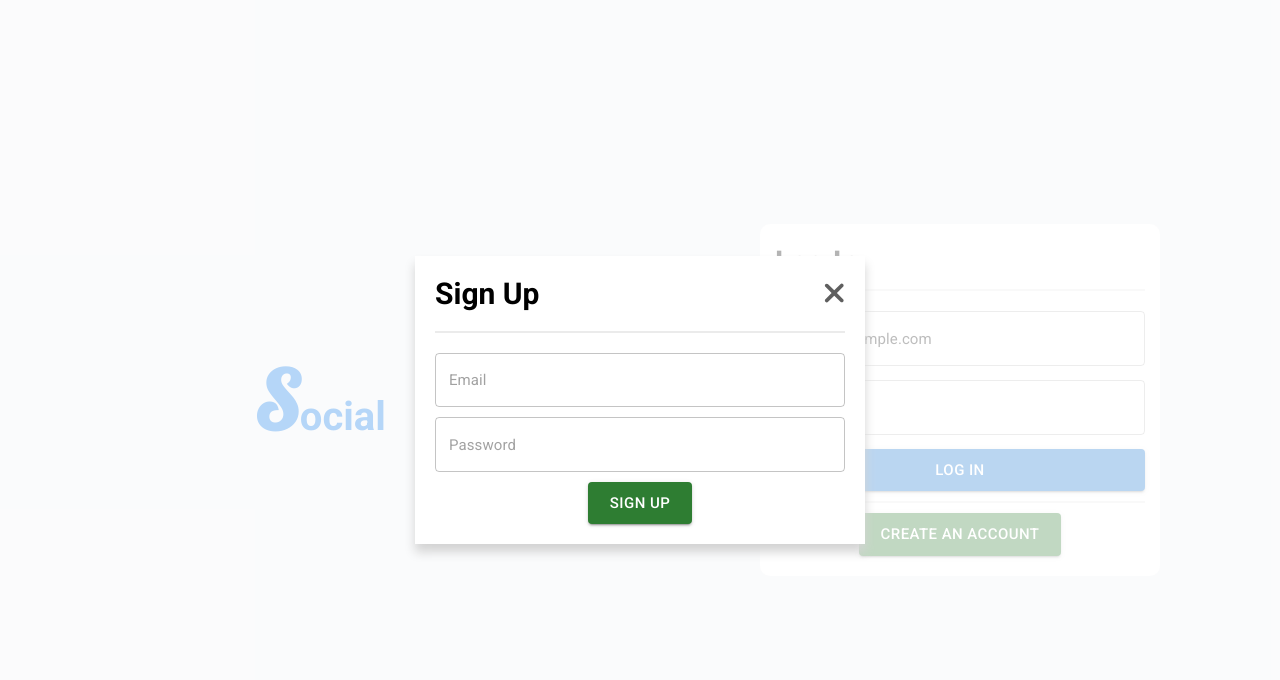
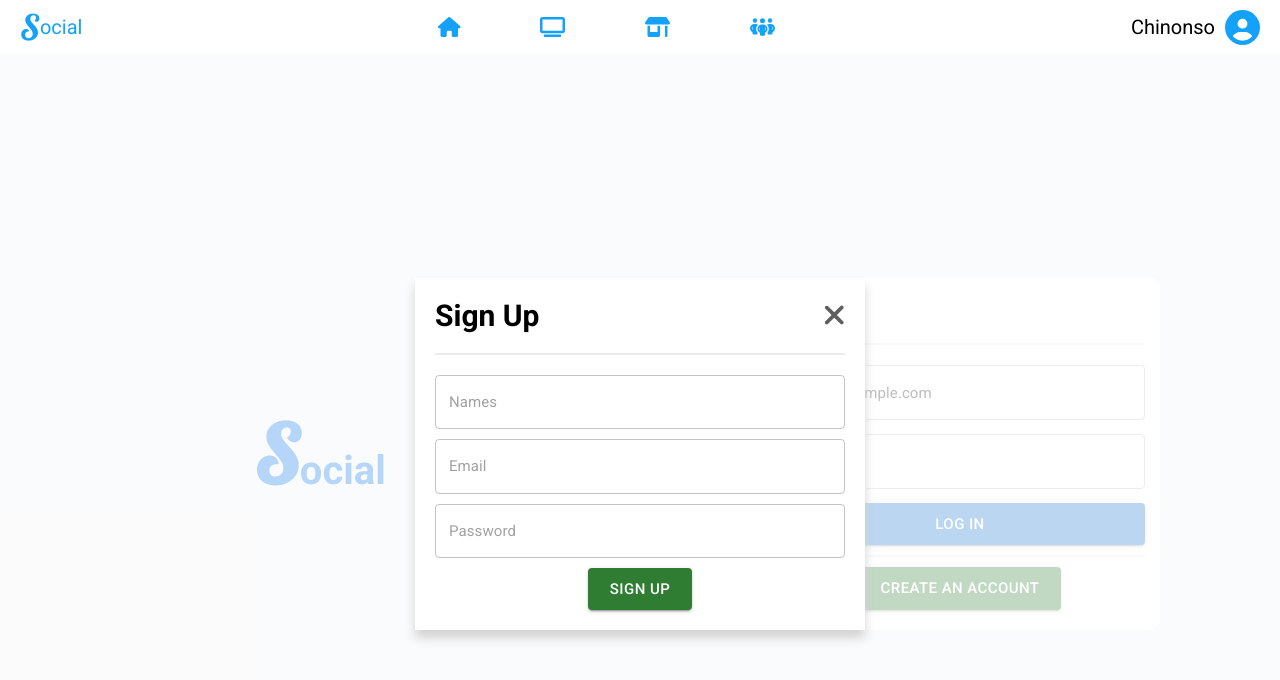
Before and after one commit to marcusxart/social-app, a React (Create React App) app: page / in a window 1280 px wide. Both pictures are taken after typing "name@example.com", "Sample123" into the empty fields and a click on the button "CREATE AN ACCOUNT". Shown: the top 680 px of the page. Built offline with nearby package versions, Linux system fonts and the light colour scheme; no server answers; the HTML template or start-up script is replaced by a standard one.

Commit message:
getting user data

```diff
--- a/src/App.js
+++ b/src/App.js
@@ -1,19 +1,49 @@
 import { Route, Routes } from "react-router-dom";
-import { useSelector } from "react-redux/es/exports";
+import { useEffect, useState } from "react";
+import { onAuthStateChanged } from "firebase/auth";
+import { collection, getDocs } from "firebase/firestore";
+import { auth, db } from "./firebaseConfig";
+import { useDispatch } from "react-redux";
+import { logIn, logOut } from "./features/slices/userSlice";
 import "./app.css";
+import { useNavigate } from "react-router-dom";
 import Header from "./components/Header";
 import Home from "./components/Home";
 import Auth from "./components/Auth";
 import Profile from "./components/Profile";
 
 function App() {
-  const userLogged = false;
+  const dispatch = useDispatch();
+  const navigate = useNavigate();
+  const [isActive, setIsActive] = useState(false);
+
+  const handleGetUser = async () => {
+    const querySnapshot = await getDocs(collection(db, "users"));
+    querySnapshot.forEach((doc) => {
+      dispatch(logIn({ id: doc.id, ...doc.data() }));
+    });
+  };
+
+  useEffect(() => {
+    onAuthStateChanged(auth, (user) => {
+      if (user) {
+        handleGetUser();
+        setIsActive(true);
+      } else {
+        dispatch(logOut());
+        setIsActive(true);
+        navigate("/");
+      }
+    });
+  }, []);
+
   return (
     <main className="App">
-      {userLogged && <Header />}
+      {isActive && <Header />}
       <Routes>
-        <Route path="/" element={userLogged ? <Home /> : <Auth />} />
-        {userLogged && <Route path="/profile/*" element={<Profile />} />}
+        <Route path="/" element={<Auth />} />
+        <Route path="/home" element={isActive && <Home />} />
+        <Route path="/profile/*" element={isActive && <Profile />} />
       </Routes>
     </main>
   );
--- a/src/components/Auth.jsx
+++ b/src/components/Auth.jsx
@@ -1,31 +1,14 @@
 import React, { useState } from "react";
-import { useDispatch } from "react-redux/es/hooks/useDispatch";
 import styled from "styled-components";
 import { TextField, Button } from "@mui/material";
 import variable from "../variable";
 import SignUp from "./SignUp";
-import { auth, signInUser } from "../firebaseConfig";
 
 const Auth = () => {
   const [email, setEmail] = useState("");
   const [password, setPassword] = useState("");
   const [error, setError] = useState(null);
   const [toggleSignUp, setToggleSignUp] = useState(false);
-
-  const handleSignInUser = (e) => {
-    e.preventDefault();
-
-    signInUser(auth, email, password)
-      .then((userCredential) => {
-        // Signed in
-        const user = userCredential.user;
-        console.log(user.uid);
-      })
-      .catch((err) => {
-        const errorMessage = err.message;
-        setError(errorMessage);
-      });
-  };
 
   return (
     <AuthStyled>
@@ -40,7 +23,7 @@ const Auth = () => {
             <h2>Log In</h2>
           </header>
           <hr />
-          <form onSubmit={handleSignInUser}>
+          <form>
             <TextField
               placeholder="Email"
               type="email"
--- a/src/components/Header.jsx
+++ b/src/components/Header.jsx
@@ -1,7 +1,8 @@
 import React from "react";
 import styled from "styled-components";
 import variable from "../variable";
-import { useLocation } from "react-router-dom";
+import { useSelector } from "react-redux";
+import { selectUser } from "../features/slices/userSlice";
 import { FontAwesomeIcon } from "@fortawesome/react-fontawesome";
 import {
   faHome,
@@ -12,8 +13,7 @@ import {
 } from "@fortawesome/free-solid-svg-icons";
 
 const Header = () => {
-  const path = useLocation().pathname;
-  return path === "/auth" ? null : (
+  return (
     <Nav>
       <div className="nav-left">
         <div className="logo">
@@ -35,7 +35,10 @@ const Header = () => {
           <FontAwesomeIcon icon={faPeopleGroup} />
         </li>
       </ul>
-      <FontAwesomeIcon className="profile" icon={faCircleUser} />
+      <div className="profile">
+        <p>Chinonso</p>
+        <FontAwesomeIcon className="profile-icon" icon={faCircleUser} />
+      </div>
     </Nav>
   );
 };
@@ -59,7 +62,17 @@ const Nav = styled.nav`
   }
 
   .profile {
-    font-size: 3.5rem;
+    display: flex;
+    align-items: center;
+    p {
+      font-size: 2rem;
+      margin-right: 1rem;
+      color: black;
+    }
+    .profile-icon {
+      font-size: 3.5rem;
+      cursor: pointer;
+    }
   }
 
   ul {
--- a/src/components/SignUp.jsx
+++ b/src/components/SignUp.jsx
@@ -1,28 +1,46 @@
 import React, { useState } from "react";
+import { useNavigate } from "react-router-dom";
 import styled from "styled-components";
 import { FontAwesomeIcon } from "@fortawesome/react-fontawesome";
 import { TextField, Button } from "@mui/material";
 import { faXmark } from "@fortawesome/free-solid-svg-icons";
-import { auth, createUser } from "../firebaseConfig";
+import { createUserWithEmailAndPassword } from "firebase/auth";
+import { setDoc, doc } from "firebase/firestore";
+import { auth, db } from "../firebaseConfig";
 
 const SignUp = ({ toggleSignUp, setToggleSignUp }) => {
   const [email, setEmail] = useState("");
   const [password, setPassword] = useState("");
-  const [error, setError] = useState(null);
+  const [names, setNames] = useState("");
+  const [error, setError] = useState("");
 
-  const handleCreateUser = (e) => {
+  const handleCapitalize = (e) => {
+    const value = e.target.value;
+    const uppercaseWords = (str) =>
+      str.replace(/^(.)|\s+(.)/g, (c) => c.toUpperCase());
+    const result = uppercaseWords(value);
+    setNames(result);
+  };
+
+  const handleSubmit = async (e) => {
     e.preventDefault();
-
-    createUser(auth, email, password)
-      .then((userCredential) => {
-        // Signed in
-        const user = userCredential.user;
-        setToggleSignUp(false);
-      })
-      .catch((err) => {
-        const errorMessage = err.message;
-        setError(errorMessage);
+    try {
+      const response = await createUserWithEmailAndPassword(
+        auth,
+        email,
+        password
+      );
+      const user = response.user;
+      await setDoc(doc(db, "users", user.uid), {
+        names,
+        email,
       });
+      setToggleSignUp(false);
+    } catch (err) {
+      setError(err);
+      alert(err.message);
+      console.log(err);
+    }
   };
 
   return (
@@ -38,7 +56,16 @@ const SignUp = ({ toggleSignUp, setToggleSignUp }) => {
               />
             </header>
             <hr />
-            <Form onSubmit={handleCreateUser}>
+            <Form onSubmit={handleSubmit}>
+              <TextField
+                placeholder="Names"
+                type="text"
+                style={{ marginBottom: "1rem" }}
+                inputProps={{ style: { fontSize: 15 } }}
+                value={names}
+                fullWidth
+                onChange={handleCapitalize}
+              />
               <TextField
                 style={{ marginBottom: "1rem" }}
                 placeholder="Email"
--- a/src/features/slices/userSlice.js
+++ b/src/features/slices/userSlice.js
@@ -1,12 +1,7 @@
 import { createSlice } from "@reduxjs/toolkit";
 
 const initialState = {
-  user: {
-    name: null,
-    email: null,
-    userId: null,
-    photo: null,
-  },
+  user: null,
 };
 
 const userSlice = createSlice({
@@ -16,17 +11,12 @@ const userSlice = createSlice({
     logIn(state, action) {
       state.user = action.payload;
     },
-    signOut(state) {
-      state.user = {
-        name: null,
-        email: null,
-        userId: null,
-        photo: null,
-      };
+    logOut(state) {
+      state.user = null;
     },
   },
 });
 
 export default userSlice.reducer;
-export const { logIn, signOut } = userSlice.actions;
+export const { logIn, logOut } = userSlice.actions;
 export const selectUser = (state) => state.user.user;
--- a/src/firebaseConfig.js
+++ b/src/firebaseConfig.js
@@ -1,11 +1,7 @@
 // Import the functions you need from the SDKs you need
+import { initializeApp } from "firebase/app";
 import { getFirestore } from "firebase/firestore";
-import { initializeApp, getApp, getApps } from "firebase/app";
-import {
-  getAuth,
-  createUserWithEmailAndPassword,
-  signInWithEmailAndPassword,
-} from "firebase/auth";
+import { getAuth } from "firebase/auth";
 import { getStorage } from "firebase/storage";
 
 const firebaseConfig = {
@@ -19,13 +15,8 @@ const firebaseConfig = {
 };
 
 // Initialize Firebase
-const app = !getApps().length ? initializeApp(firebaseConfig) : getApp();
-const db = getFirestore();
-const storage = getStorage();
-const auth = getAuth();
-const createUser = createUserWithEmailAndPassword;
-const signInUser = signInWithEmailAndPassword;
-
-export default db;
-
-export { auth, storage, createUser, signInUser };
+const app = initializeApp(firebaseConfig);
+export const auth = getAuth(app);
+export const db = getFirestore(app);
+export const storage = getStorage(app);
+export default app;
```
Also changed, not shown: src/components/ProtectedRoute.jsx (added, +12 -0 lines).
